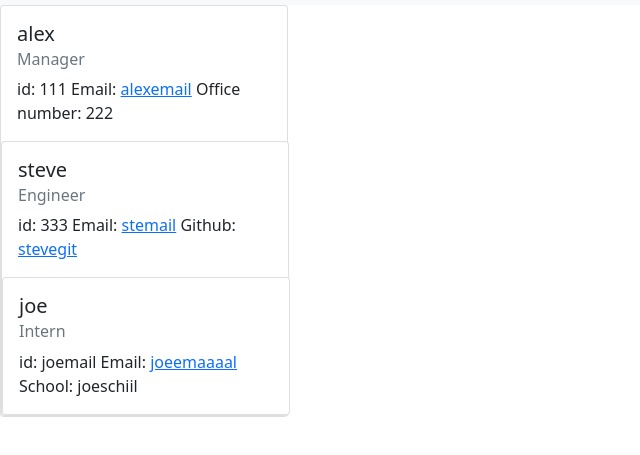
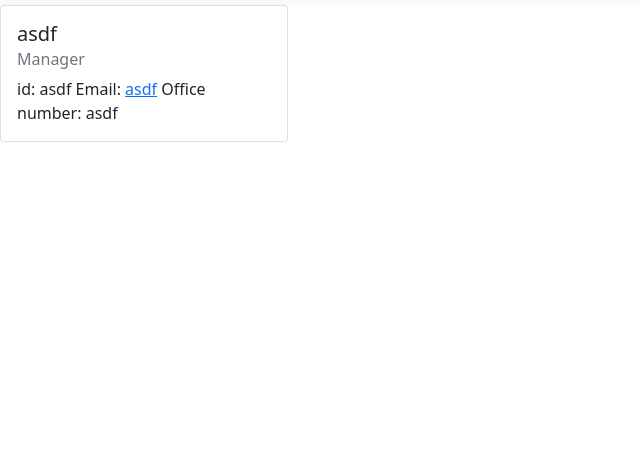
Before and after one commit to AFC2134/Team-Profile-Generator, a website: page index.html in a window 1280 px wide. Shown: the part 45-500 px from the top of the page, without its empty margins (0-640 px from the left). Drawn offline with nearby package versions, Linux system fonts and the light colour scheme.

Commit message:
all TDD tests passed

```diff
--- a/index.html
+++ b/index.html
@@ -22,30 +22,12 @@
 
         <div class="card" style="width: 18rem;">
        <div class="card-body">
-           <h5 class="card-title">alex</h5>
+           <h5 class="card-title">asdf</h5>
            <h6 class="card-subtitle mb-2 text-muted">Manager</h6>
            <p class="card-text">
-           id: 111
-           Email: <a href="mailto:alexemail">alexemail</a>
-           Office number: 222
-           </p>
-       </div><div class="card" style="width: 18rem;">
-       <div class="card-body">
-           <h5 class="card-title">steve</h5>
-           <h6 class="card-subtitle mb-2 text-muted">Engineer</h6>
-           <p class="card-text">
-           id: 333
-           Email: <a href="mailto:stemail">stemail</a>
-           Github: <a href= "https://github.com/stevegit" target="_blank">stevegit</a>
-           </p>
-       </div><div class="card" style="width: 18rem;">
-       <div class="card-body">
-           <h5 class="card-title">joe</h5>
-           <h6 class="card-subtitle mb-2 text-muted">Intern</h6>
-           <p class="card-text">
-           id: joemail
-           Email: <a href="mailto:joeemaaaal">joeemaaaal</a>
-           School: joeschiil
+           id: asdf
+           Email: <a href="mailto:asdf">asdf</a>
+           Office number: asdf
            </p>
        </div>
 
```
Also changed, not shown: __tests__/Employee.test.js (+2 -1 lines), __tests__/Engineer.test.js (+9 -0 lines), __tests__/Intern.test.js (+9 -0 lines), __tests__/Manager.test.js (+10 -0 lines).
